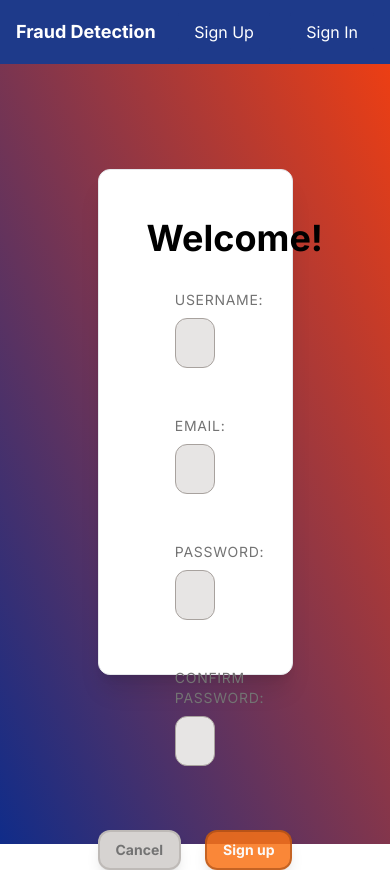
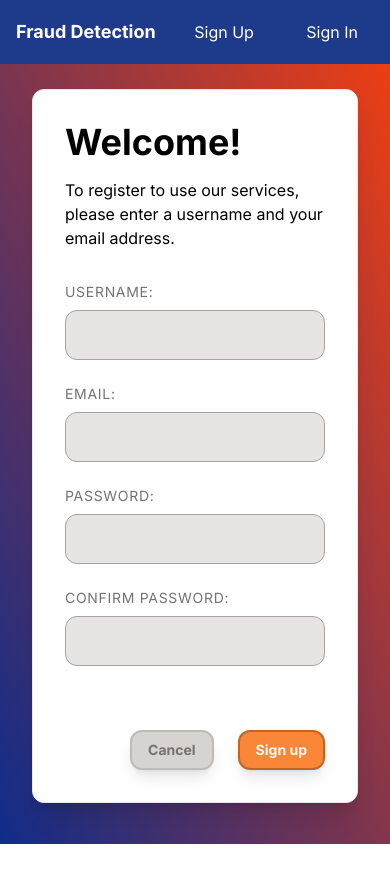
Before and after one commit to jnsltk/fraud_detection, a Django app: page /core/register/ in a window 390 px wide. After the commit the page ends 844 px from the top, so only its background shows below. Run offline with Django 5.2, Linux system fonts and the light colour scheme; parts of the project's set-up code (start-up, migrations or seed data) failed here and were passed over; some libraries are stand-ins or nearby versions.

Commit message:
#1 Make login and register pages responsive

```diff
--- a/fraud_detection/core/templates/registration/registration_form.html
+++ b/fraud_detection/core/templates/registration/registration_form.html
@@ -2,14 +2,15 @@
 
 {% block content %}
 
-    <div class="flex flex-col justify-center items-center bg-gradient-to-bl from-[#f53f0f] to-[#102c89] h-screen w-screen">
-        <div class="h-3/5 w-1/2 rounded-xl border bg-white p-12 shadow-xl">
-            <h1 class="mb-8 text-center text-4xl font-bold">Welcome!</h1>
+    <div class="flex px-8 flex-col justify-center items-center bg-gradient-to-bl from-[#f53f0f] to-[#102c89] h-screen w-screen">
+        <div class="mt-12 w-full rounded-xl border bg-white p-8 shadow-xl md:mt-0 md:w-1/2 md:p-12">
+            <h1 class="mb-4 text-4xl font-bold">Welcome!</h1>
+            <p class="mb-8">To register to use our services, please enter a username and your email address.</p>
             <form action="{% url 'core/post_register' %}" method="post">
-                <div class="flex items-center justify-center flex-wrap gap-6">
+                <div class="flex flex-wrap items-center md:gap-[5%] md:justify-center">
                     {% csrf_token %}
                     {% for field in form %}
-                        <div class="flex flex-col items-start w-5/12 relative mb-2">
+                        <div class="relative mb-2 flex w-full flex-col items-start min-w-52 md:w-[47.5%]">
                             <!-- Label (white text) -->
                             <label for="{{ field.id_for_label }}"
                                    class="mb-2 block text-sm font-normal uppercase tracking-wider text-neutral-500">
@@ -33,12 +34,13 @@
                         </div>
                     {% endfor %}
                 </div>
-                <div class="flex w-full justify-center gap-6 pt-10">
+                <div class="flex w-full justify-end gap-6 pt-10">
                     <a href="/"
                        class="rounded-xl border-2 border border-stone-400/50 bg-stone-300 px-4 py-2 text-sm font-bold text-neutral-500 shadow-lg transition duration-150 text-nowrap hover:bg-stone-400/85">
                         Cancel
                     </a>
-                    <button type="submit" class="rounded-xl border-2 border border-amber-800/50 px-4 py-2 text-sm font-bold text-neutral-50 shadow-lg transition text-nowrap bg-orange-500/85 transition-duration-150 hover:bg-orange-400/85">
+                    <button type="submit"
+                            class="rounded-xl border-2 border border-amber-800/50 px-4 py-2 text-sm font-bold text-neutral-50 shadow-lg transition text-nowrap bg-orange-500/85 transition-duration-150 hover:bg-orange-400/85">
                         Sign up
                     </button>
                 </div>
```
Also changed, not shown: fraud_detection/core/templates/registration/login.html (+6 -5 lines).
